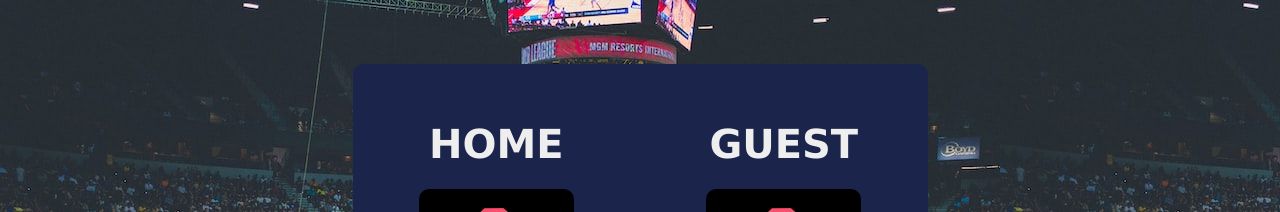
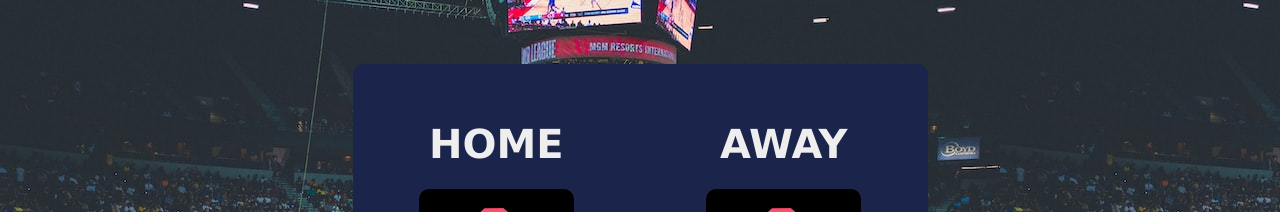
Before and after one commit to muthumanikkamv/scrim-projects, a plain HTML site: page index.html in a window 1280 px wide. Shown: the top 212 px of the page. Drawn offline with nearby package versions, Linux system fonts and the light colour scheme.

Commit message:
header change
the header guest is changed to away

```diff
--- a/index.html
+++ b/index.html
@@ -19,7 +19,7 @@
                     <h1 id="home-team">HOME</h1>
                 </div>
                 <div class="col-6">
-                    <h1 id="guest-team">GUEST</h1>
+                    <h1 id="guest-team">AWAY</h1>
                 </div>
             </div>
             <div class="row">
```
